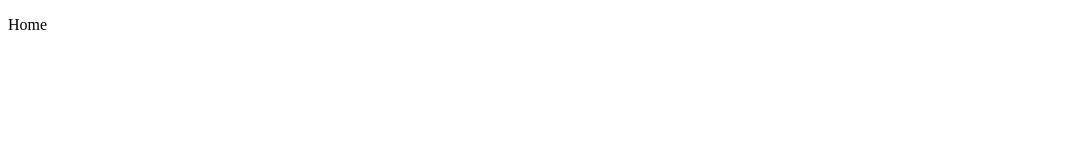
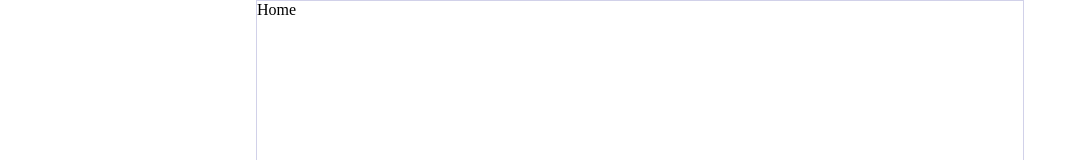
Before and after one commit to albertassi88/ABMStockCrud, a React (Create React App) app: page / in a window 1280 px wide. Shown: the top 160 px of the page, without its empty margins (0-1078 px from the left). Built offline with nearby package versions, Linux system fonts and the light colour scheme.

Commit message:
instalaçao e criaçao do style-components na pagina Home

```diff
--- a/package.json
+++ b/package.json
@@ -9,6 +9,7 @@
     "react": "^17.0.2",
     "react-dom": "^17.0.2",
     "react-scripts": "4.0.3",
+    "styled-components": "^5.3.3",
     "web-vitals": "^1.1.2"
   },
   "scripts": {
--- a/src/App.js
+++ b/src/App.js
@@ -1,9 +1,11 @@
 import React from "react";
-import Home from "./pages/Home";
+import Home from "./pages/Home/index";
+import { GlobalStyle } from "./style";
 
 function App() {
   return (
     <div >
+      <GlobalStyle />
       <Home />
     </div>
   );
--- a/src/pages/Home.js
+++ /dev/null
@@ -1,7 +0,0 @@
-import React from "react";
-
-export default function Home() {
-    return (
-        <p>Home</p>
-    );
-}
--- /dev/null
+++ b/src/pages/Home/index.js
@@ -0,0 +1,10 @@
+import React from "react";
+import { Div } from "../Home/style";
+
+export default function Home() {
+    return (
+        <Div>
+            <p>Home</p>
+        </Div>
+    );
+}
--- /dev/null
+++ b/src/pages/Home/style.js
@@ -0,0 +1,8 @@
+import styled from 'styled-components';
+
+export const Div = styled.div`
+  margin: auto;
+  width: 60vw;
+  height: 100vh;
+  border: 1px solid #d1d1e9;
+`;
--- /dev/null
+++ b/src/style.js
@@ -0,0 +1,9 @@
+import { createGlobalStyle } from 'styled-components';
+
+export const GlobalStyle = createGlobalStyle`
+  * {
+    box-sizing: border-box;
+    margin: 0;
+    padding: 0;
+  }
+`;
```
Also changed, not shown: src/assets/logo.png (added), 1 other file (tests, documents, lock files or other folders).
